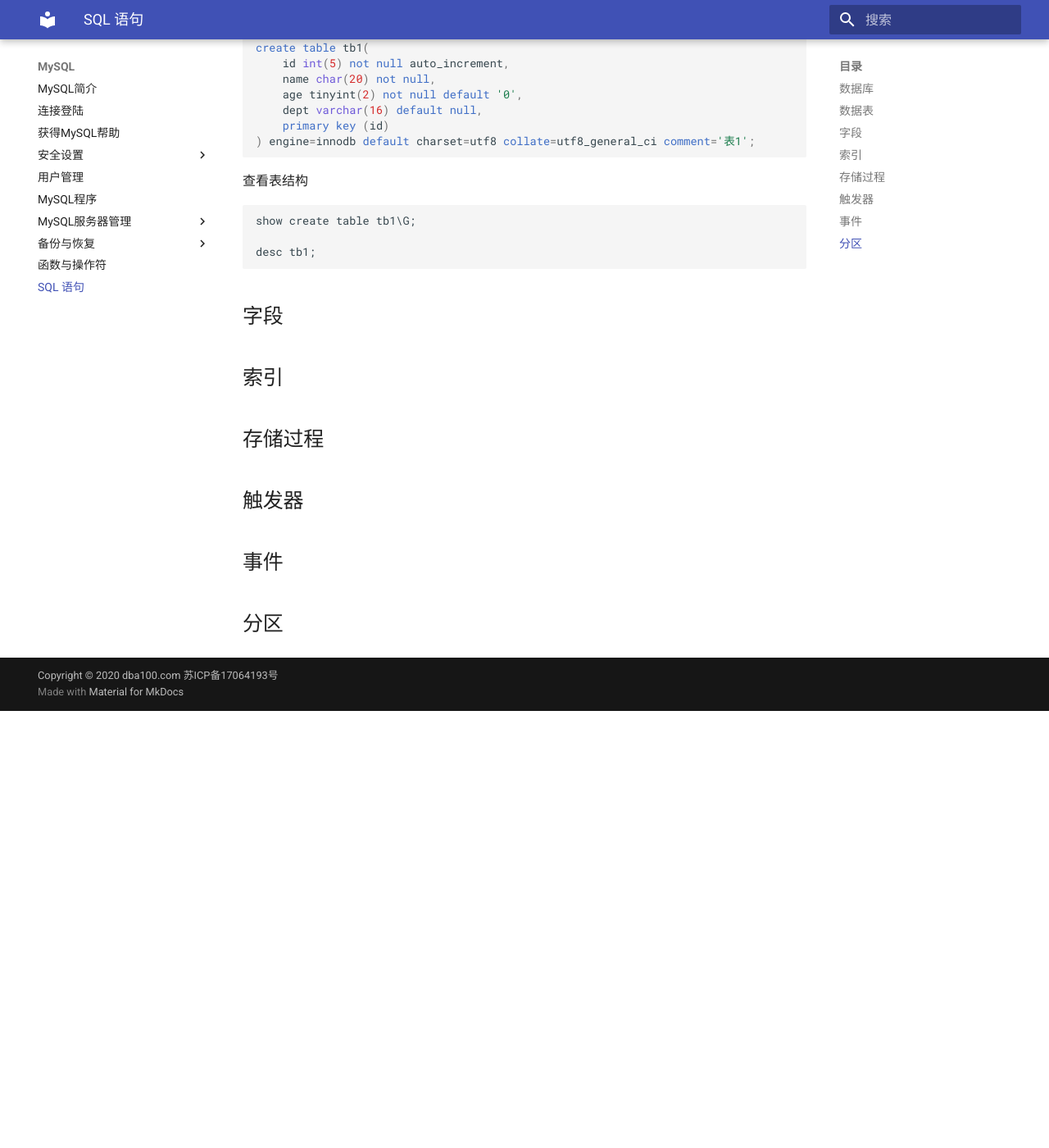
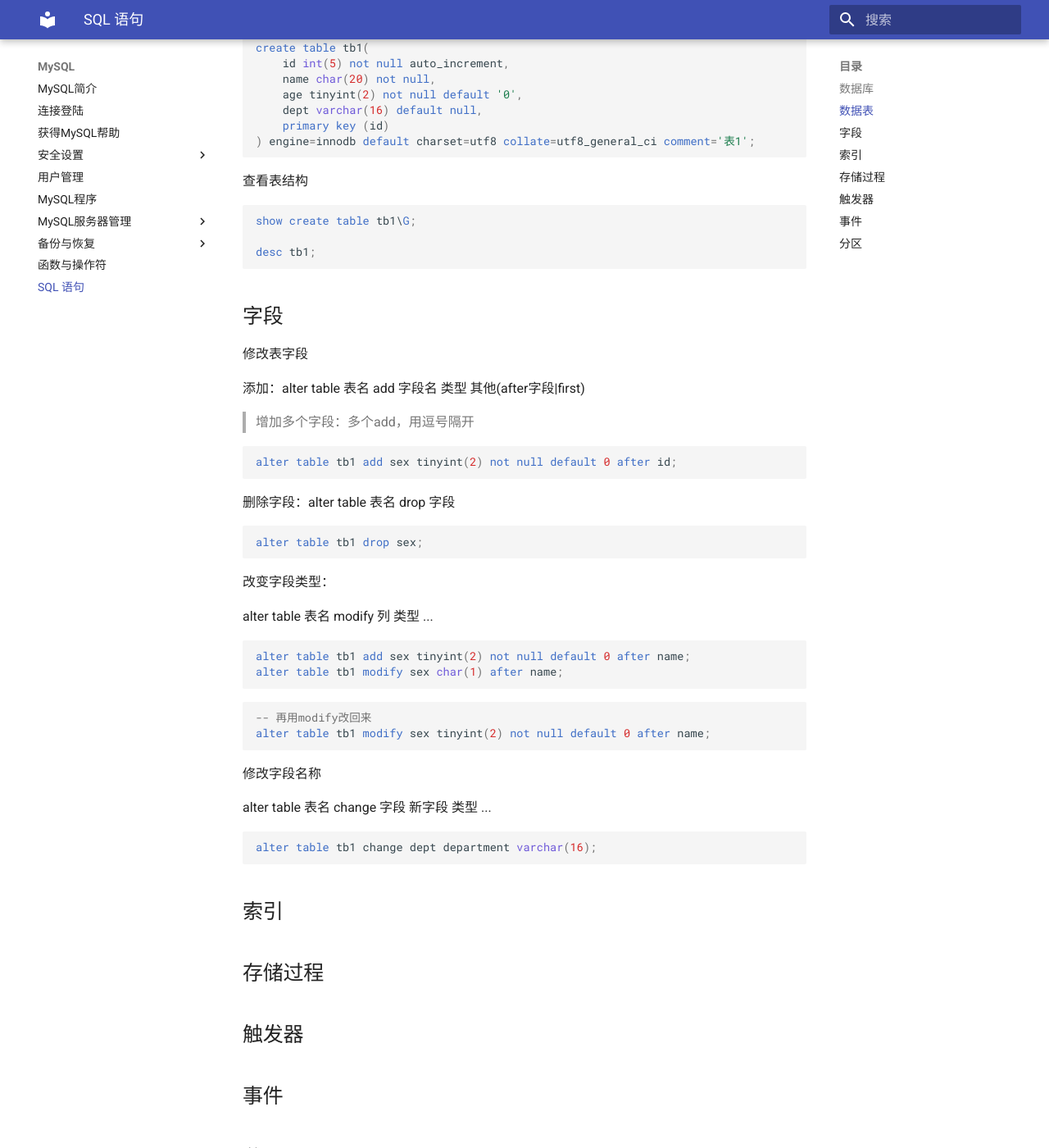
Before and after one commit to duliang123/dba100, an MkDocs documentation site: the page built from docs/mysql/sql.md, in a window 1280 px wide and 1400 px high, scrolled down 1235 px. Shown: the whole window at 82% size. Built offline with MkDocs 1.6.1 and Material for MkDocs 9.7.7, drawn with Linux system fonts in a browser that asks for light colours; before the commit the page ends 2102 px from its top, so only the background shows below that.

Commit message:
Update sql.md

````diff
--- a/docs/mysql/sql.md
+++ b/docs/mysql/sql.md
@@ -66,13 +66,51 @@ create table tb1(
 
 查看表结构
 
-```
+```sql
 show create table tb1\G;
 
 desc tb1;
 ```
 
 ## 字段
+
+修改表字段
+
+添加：alter table 表名 add 字段名 类型 其他(after字段|first)
+
+> 增加多个字段：多个add，用逗号隔开
+
+```sql
+alter table tb1 add sex tinyint(2) not null default 0 after id;
+```
+
+删除字段：alter table 表名 drop 字段
+
+```sql
+alter table tb1 drop sex;
+```
+
+改变字段类型：
+
+alter table 表名 modify 列 类型 ...
+
+```sql
+alter table tb1 add sex tinyint(2) not null default 0 after name;
+alter table tb1 modify sex char(1) after name;
+```
+
+```sql
+-- 再用modify改回来
+alter table tb1 modify sex tinyint(2) not null default 0 after name;
+```
+
+修改字段名称
+
+alter table 表名 change 字段 新字段 类型 ...
+
+```sql
+alter table tb1 change dept department varchar(16);
+```
 
 ## 索引
 
````
